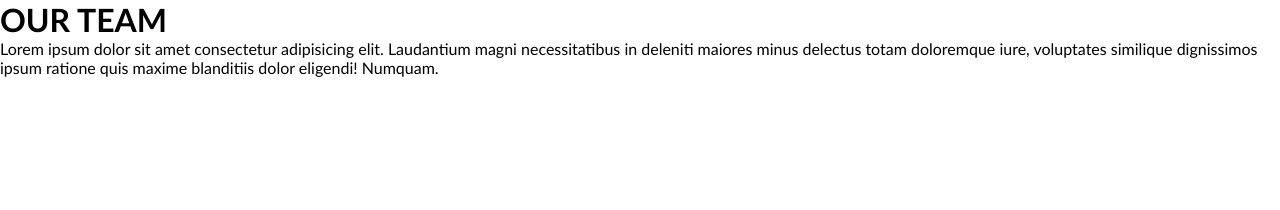
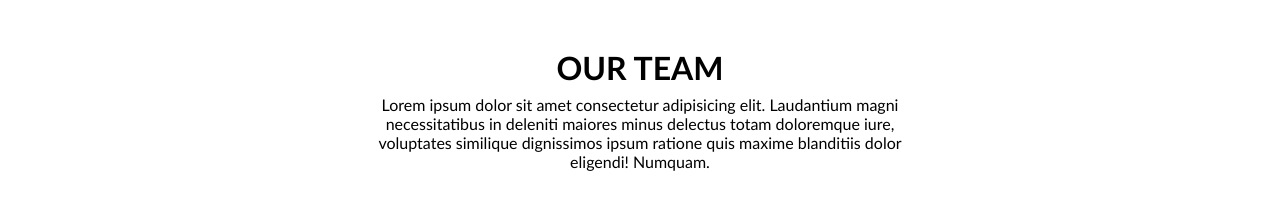
Before and after one commit to Domenic0Ferrari/js-our-team, a plain HTML site: page index.html in a window 1280 px wide. Drawn offline with Linux system fonts and the light colour scheme.

Commit message:
add "MILESTONE 2"

```diff
--- a/assets/myscript.js
+++ b/assets/myscript.js
@@ -50,3 +50,8 @@ for(let i = 0; i < team.length; i++){
     let student = team[i];
     console.log(`${i}. ${student.Name}, ${student.role}, ${student.img}`);
 };
+
+/*
+MILESTONE 2:
+Stampare le stesse informazioni su DOM sottoforma di stringhe
+*/
--- a/assets/style.css
+++ b/assets/style.css
@@ -5,3 +5,14 @@
     padding: 0;
     font-family: "Gill Sans", sans-serif;
 }
+/* HEADER */
+header{
+    text-align: center;
+    padding-top: 3rem;
+    max-width: 600px;
+    margin-inline: auto;
+}
+
+p{
+    padding: 0.5rem;
+}
```
